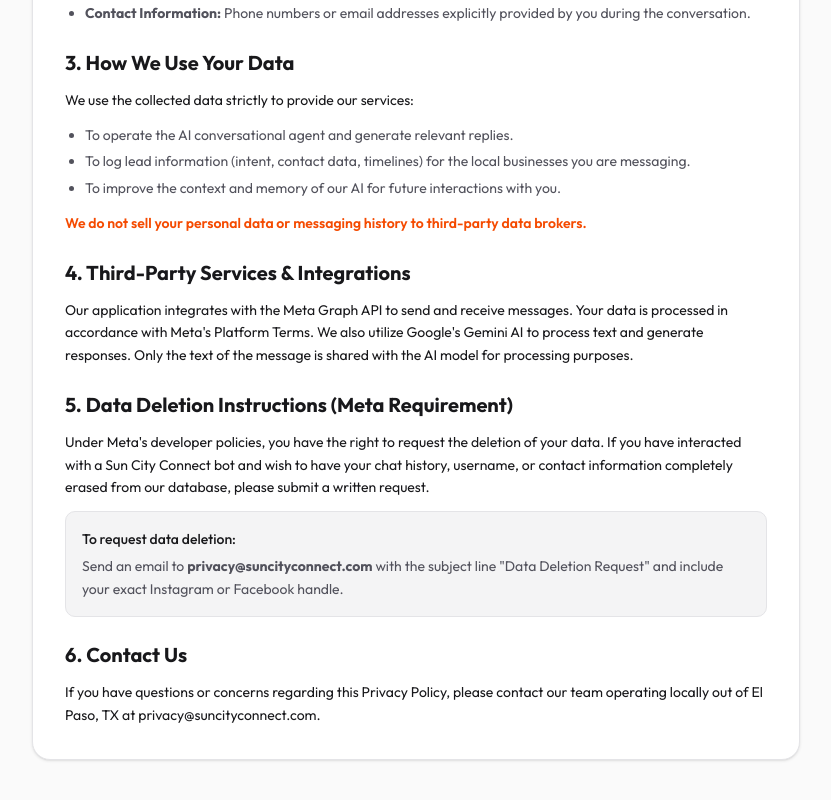
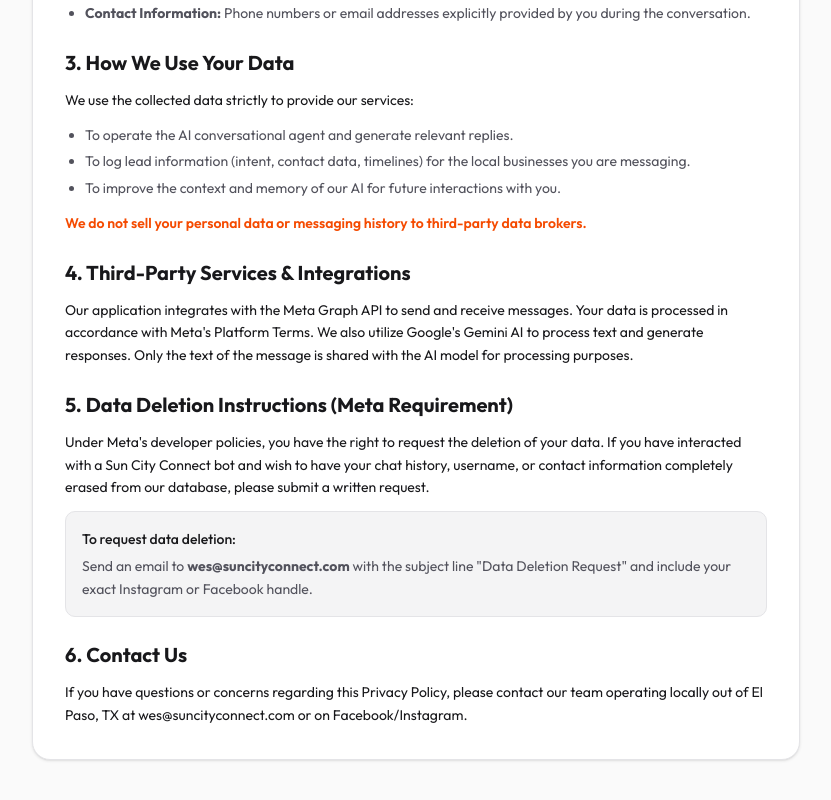
Before and after one commit to wesdavis/Suncity-Connect, a Next.js app: page /privacy in a window 1280 px wide. Shown: the part 477-1277 px from the top of the page, without its empty margins (224-1055 px from the left). Built offline with nearby package versions, Linux system fonts and the light colour scheme.

Commit message:
updating privacy policy

```diff
--- a/src/app/privacy/page.js
+++ b/src/app/privacy/page.js
@@ -63,13 +63,13 @@
             </p>
             <div className="bg-zinc-100 dark:bg-white/5 p-4 rounded-lg border border-zinc-200 dark:border-white/10 mt-2">
               <p className="font-medium">To request data deletion:</p>
-              <p className="mt-1 text-zinc-600 dark:text-zinc-400">Send an email to <strong>privacy@suncityconnect.com</strong> with the subject line "Data Deletion Request" and include your exact Instagram or Facebook handle.</p>
+              <p className="mt-1 text-zinc-600 dark:text-zinc-400">Send an email to <strong>wes@suncityconnect.com</strong> with the subject line "Data Deletion Request" and include your exact Instagram or Facebook handle.</p>
             </div>
           </section>
 
           <section className="space-y-3">
             <h2 className="text-xl font-bold">6. Contact Us</h2>
-            <p>If you have questions or concerns regarding this Privacy Policy, please contact our team operating locally out of El Paso, TX at privacy@suncityconnect.com.</p>
+            <p>If you have questions or concerns regarding this Privacy Policy, please contact our team operating locally out of El Paso, TX at wes@suncityconnect.com or on Facebook/Instagram.</p>
           </section>
 
         </div>
```
